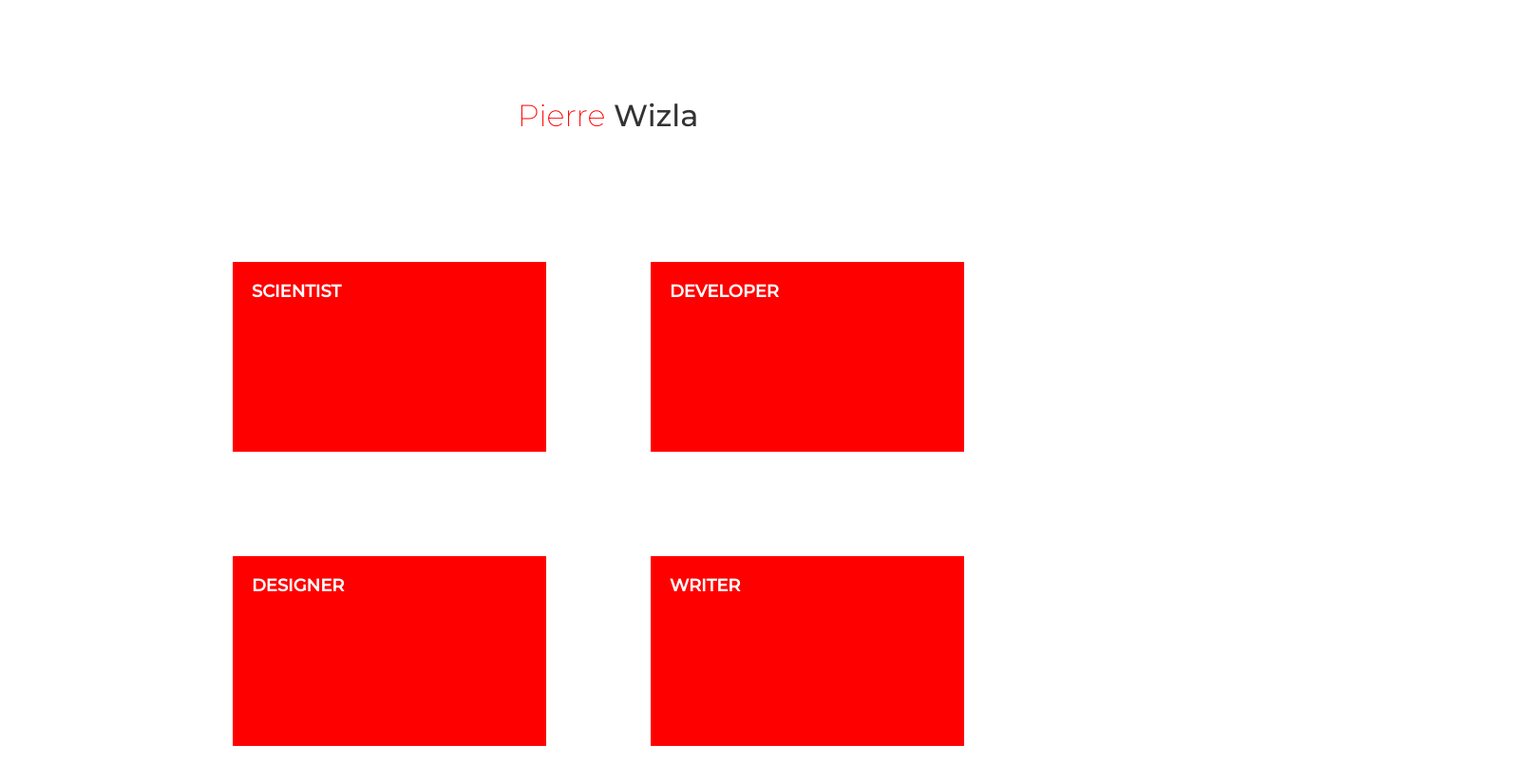
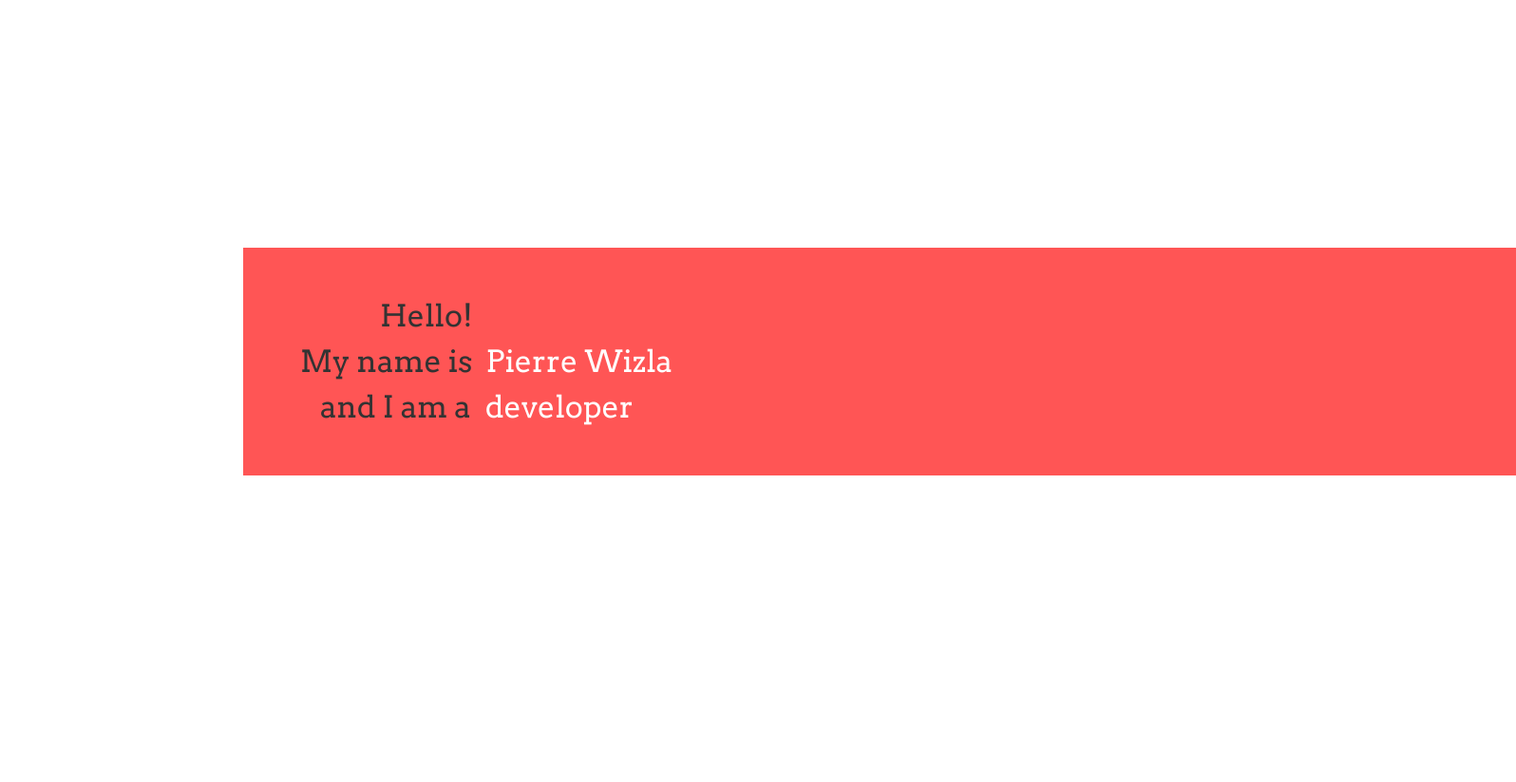
Before and after one commit to pwizla/branding, a website: page src/index.html in a window 1280 px wide. Shown: the whole page at 95% size, 1596 px wide, since content can reach past the window. Drawn offline with Linux system fonts and the light colour scheme; a web font is replaced by a local one.

Commit message:
Initial flat design with rotating words

```diff
--- a/src/css/styles.css
+++ /dev/null
@@ -1,4 +0,0 @@
-body {
-  font-family: "Raleway", sans-serif;
-  font-size: 70px;
-  font-weight: 300; }
--- a/src/index.html
+++ b/src/index.html
@@ -10,32 +10,17 @@
       <div class="title-wrapper">
         <div class="title">
           <h1>
-            <span style="font-weight: 200;color: red;">Pierre</span> Wizla
+            &nbsp;&nbsp;&nbsp;&nbsp;&nbsp;&nbsp;&nbsp;&nbsp;&nbsp;&nbsp;&nbsp;&nbsp;Hello!
+            <br />
+            My name is &nbsp;<span class="title--red">Pierre Wizla</span></s>
+            <br />&nbsp;&nbsp;&nbsp;and I am a&nbsp;
+            <div class="title__rotating-words">
+              <span>scientist</span>
+              <span>developer</span>
+              <span>designer</span>
+              <span>writer</span>
+            </div>
           </h1>
-        </div>
-      </div>
-      <div class="content-wrapper">
-        <div class="grid-wrapper">
-          <div class="grid--talent">
-            <div class="grid--talent-title">
-              SCIENTIST
-            </div>
-          </div>
-          <div class="grid--talent">
-            <div class="grid--talent-title">
-              DEVELOPER
-            </div>
-          </div>
-          <div class="grid--talent">
-            <div class="grid--talent-title">
-              DESIGNER
-            </div>
-          </div>
-          <div class="grid--talent">
-            <div class="grid--talent-title">
-              WRITER
-            </div>
-          </div>
         </div>
       </div>
     </div>
--- a/src/sass/_styles.scss
+++ b/src/sass/_styles.scss
@@ -1,15 +1,23 @@
+$mobile: 580px;
+
 body {
   margin: 0;
   font-family: "Roboto", serif;
   font-size: 16px;
   box-sizing: border-box;
+  color: #fff;
   // font-family: "Droid Serif", serif;
 }
 
 h1 {
-  font-family: "Montserrat", sans-serif;
-  font-weight: 500;
+  font-family: "Arvo", sans-serif;
+  font-weight: 400;
   color: #333;
+  font-size: 28px;
+
+  @media(min-width: $mobile) {
+    font-size: 32px;
+  }
 }
 
 p {
@@ -18,48 +26,91 @@ p {
 .container {
   position: relative;
   width: 100vw;
-  height: 580px;
+  height: 100vh;
 }
 
 .title-wrapper {
+  background: #ff5555;
+  position: relative;
   margin: 0 auto;
-  height: 200px;
+  width: 100%;
+  height: 30%;
+  top: 10%;
+  padding-left: 30px;
+  tranform: translateY(-50%);
+
+  @media(min-width: $mobile) {
+    top: 30%;
+    left: 20%;
+    padding-left: 60px;
+  }
 }
 
 .title {
   position: relative;
-  text-align: center;
   top: 50%;
+  line-height: 48px;
   transform: translate(0, -50%);
+
+  // animation: revealWords 1s linear;
+  // @keyframes revealWords {
+  //   0% {
+  //     opacity: 0;
+  //   }
+  //   100% {
+  //     opacity: 1;
+  //   }
+  // }
 }
 
-.content-wrapper {
-  position: relative;
-  height: 100%;
-  width: 100%;
-  // margin: 0 auto;
+.title__rotating-words {
+  display: inline;
+  text-indent: 8px;
 }
 
-.grid-wrapper {
-  position: relative;
-  height: 100%;
-  width: 900px;
-  margin: auto;
-  background: #fff;
+.title--red {
+  color: #fff;
 }
 
-.grid--talent {
-  background: red;
-  width: 330px;
-  height: 200px;
-  margin: 55px;
-  float: left;
+.title__rotating-words span {
+  position: absolute;
+  color: #fff;
+  opacity: 0;
+  overflow: hidden;
+  animation: rotateWords 12s linear infinite 0s;
+}
 
-  &-title {
-    font-family: "Montserrat", sans-serif;
-    font-size: 18px;
-    font-weight: 600;
-    color: #fff;
-    padding: 20px 0 0 20px;
+.title__rotating-words span:nth-child(2) {
+  animation-delay: 3s;
+}
+
+.title__rotating-words span:nth-child(3) {
+  animation-delay: 6s;
+}
+
+.title__rotating-words span:nth-child(4) {
+  animation-delay: 9s;
+}
+
+@keyframes rotateWords {
+  0% {
+    opacity: 1;
+    animation-timing-function: ease-in;
+    height: 0px;
+  }
+  8% {
+    opacity: 1;
+    height: 100px;
+  }
+  19% {
+    opacity: 1;
+    height: 100px;
+  }
+  20% {
+    opacity: 0;
+    height: 0px;
+  }
+  100% {
+    opacity: 0;
   }
 }
--- a/src/sass/main.scss
+++ b/src/sass/main.scss
@@ -1,5 +1,4 @@
-/*@import url("https://fonts.googleapis.com/css?family=Raleway:300,500");
-*/@import url('https://fonts.googleapis.com/css?family=Montserrat:200,500|Droid+Serif:400,400i|Roboto:400,400i|Esteban');
+ @import url('https://fonts.googleapis.com/css?family=Arimo|Arvo|Work+Sans:300,400');
 
-/*@import "variables";
-*/@import "styles";
+@import "variables";
+@import "styles";
```
Also changed, not shown: src/css/main.css, src/sass/_variables.scss (added).
